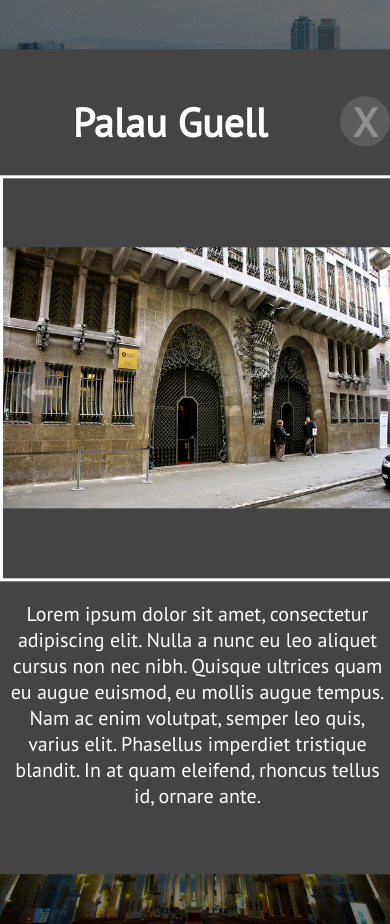
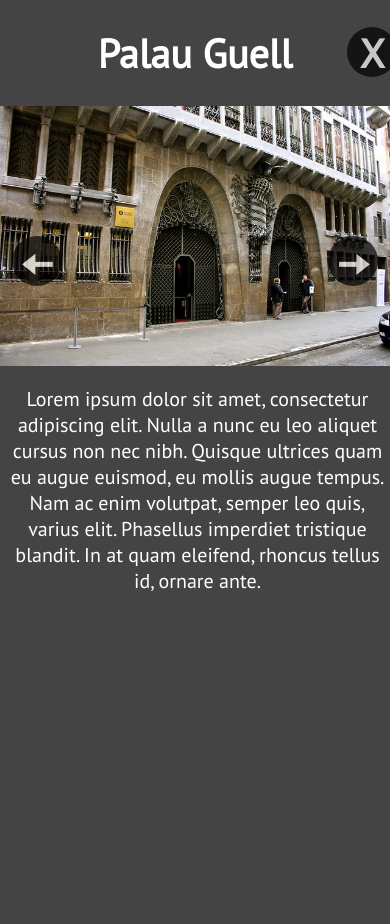
Before and after one commit to sivertheisholt/PRO1000, a PHP site: page /recommendations.html in a window 390 px wide, after a click on "Palau Guell". Run offline with PHP 8.4, Linux system fonts and the light colour scheme.

Commit message:
Attractions mobile

```diff
--- a/css/style.css
+++ b/css/style.css
@@ -6,6 +6,10 @@ body, html {
     color:rgb(226, 222, 223);
     font-family: 'PT Sans', sans-serif;
 }
+header {
+  text-shadow: -1px -1px 0 #000, 1px -1px 0 #000, -1px 1px 0 #000, 1px 1px 0 #000;
+}
+
 
 a {
     color:rgb(60, 180, 250);
@@ -97,7 +101,7 @@ a {
   bottom: 0;
   background-color: rgba(0,0,0,0.5);
   z-index: 2;
-  cursor: pointer;
+  /*cursor: pointer;*/
 }
 
 #overlayText{
@@ -112,6 +116,8 @@ a {
   width: 900px;
   transform: translate(-50%,-50%);
   -ms-transform: translate(-50%,-50%);
+
+
 }
 
 #img_slider {
@@ -124,21 +130,21 @@ a {
   object-fit: contain;
 }
 
-#tilbake_knapp {
+#back_btn {
   position: absolute;
   top: 40%;
   left: 3%;
 }
 
-#neste_knapp {
+#next_btn {
   position: absolute;
   top: 40%;
-  left: 92%;
+  right: 3%;
 }
-#slider_innhold {
+#slider_content {
   position: relative;
 }
-.bilde_knapp {
+.img_btn {
   background-color: grey;
   border-radius: 50%;
   height: 50px;
@@ -148,8 +154,13 @@ a {
   opacity: 40%;
   user-select: none;
 }
+.img_btn:hover {
+  background-color: #96918c;
+box-shadow: 0 0 5px black;
+}
 #exit{
-  float: right;
+  position: absolute;
+  right: 3%;
 }
 
 
@@ -188,8 +199,7 @@ p {
     display: block;
     margin: 0 auto;
     margin-top: 20px;
-    border-left: 0;
-    border-right: 0;
+
   }
   .rec_box h1 {
     font-size: 23px;
@@ -199,18 +209,30 @@ p {
     position: relative;
     width: 100%;
 }
-#overlayText {
-  width: 100%;
-  height: 85%;
+  .img_btn {
+    background-color: black;
+    opacity: 70%;
 }
-#overlayText img {
- width: 100%;
+
+  #img_slider {
+    border: 0;
+    width: 100%;
+    height: auto;
+
+  }
+  #overlayText {
+    width: 100%;
+    height: 100%;
+    overflow: scroll;
 }
+
 }
 
 @media screen and (max-width: 550px) {
   .rec_box {
 width: 100%;
+border-left: 0;
+border-right: 0;
   }
   .rec_box img {
     width: 100%;
--- a/recommendations.html
+++ b/recommendations.html
@@ -4,9 +4,6 @@
     <meta charset="UTF-8">
     <meta name="viewport" content="width=device-width, initial-scale=1.0">
     <title>Recommendations</title>
-    <!-- <link rel="stylesheet" type="text/css" href="css/navbar.css"> -->
-    <!-- <link rel="stylesheet" type="text/css" href="css/index.css"> -->
-
     <link rel="stylesheet" href="css/style.css">
     <script type="text/javascript" src="script/recommendations.js"></script>
 </head>
@@ -26,7 +23,7 @@
 
 <div id="content">
     <h1>Attractions</h1>
-    <p id = "rec_days"><a id="tredager">3 dager</a> | <a id="femdager">5 dager</a></p>
+    <p id = "rec_days"><a id="all">All</a> | <a id="threedays">3 days</a> | <a id="fivedays">5 days</a></p>
     <div id ="overlay"><div id="overlayText"></div></div>
 <div id="rec_container">
 </div>
--- a/script/recommendations.js
+++ b/script/recommendations.js
@@ -4,8 +4,9 @@ function startup(){
   //  random();
     write_rec(15);
     currentDate();
-    document.getElementById("tredager").onclick = tredager;
-    document.getElementById("femdager").onclick = femdager;
+    document.getElementById("threedays").onclick = three_days;
+    document.getElementById("fivedays").onclick = five_days;
+    document.getElementById("all").onclick = all;
     //document.getElementById("overlay").onclick = overlayOff;
 }
 
@@ -127,7 +128,7 @@ console.log(numberArray);
 }
 
 function write_rec(antall) {    //skriver inn recommendations til html
-    rec_container.innerHTML = "";   //blir tømt pga tredager() og femdager()
+    rec_container.innerHTML = "";   //blir tømt pga three_days() og five_days()
     random();
     for (let i = 0; i < antall; i++) {
      number = numberArray[i];
@@ -137,11 +138,15 @@ function write_rec(antall) {    //skriver inn recommendations til html
      rec_container.innerHTML += '<div class="rec_box" onclick="overlayOn('+number+')"><img src=\"'+image+'\" class="img"><h1>'+name+'</h1></div>';
     }}
 
-function tredager() {
-    write_rec(3); //skriver inn bare 3 attraksjon, kan evt lage et valgt set, og ha flere atraksjoner, samme med femdager()
+function all() {
+    write_rec(15);
 }
 
-function femdager() {
+function three_days() {
+    write_rec(3); //skriver inn bare 3 attraksjon, kan evt lage et valgt set, og ha flere atraksjoner, samme med five_days()
+}
+
+function five_days() {
     write_rec(5);
 }
 
@@ -160,34 +165,43 @@ function overlayOn(id) { //id tilsvarer posisjonen i locations arrayet elementet
     text = locations[id]["text"]; //tekst som skrives inn i overlayet
     document.getElementById("overlay").style.display = "block"; //gjøre overlay elementet synlig
     //skriver inn all html koden inn i overlayetText elementet
-    overlayText.innerHTML = '<h1 class="bilde_knapp" id="exit" onclick="overlayOff()">X</h1><h1>'+name+'</h1><div id="slider_innhold"><h1 id="tilbake_knapp" class="bilde_knapp" onclick="tilbake()">🠄</h1><h1 id="neste_knapp" class="bilde_knapp" onclick="neste()">🠆</h1><div id="bilde_slider"></div></div><p>'+text+'</p>';
-   skriv_bilde(); //tilkaller skriv_bilde() funksjonen
+    overlayText.innerHTML = '<h1 class="img_btn" id="exit" onclick="overlayOff()">X</h1><h1>'+name+'</h1><div id="slider_content"><h1 id="back_btn" class="img_btn" onclick="back()">🠄</h1><h1 id="next_btn" class="img_btn" onclick="next()">🠆</h1><div id="slider"></div></div><p>'+text+'</p>';
+   write_image(); //tilkaller write_image() funksjonen
+   disable_scroll();
+}
+
+function disable_scroll() {
+    document.body.style.overflow = "hidden";
+}
+function enable_scroll() {
+    document.body.style.overflow = "visible";
 }
 
 function overlayOff() {
     document.getElementById("overlay").style.display = "none"; //gjemmer overlayet
     overlayText.innerHTML = "";
+    enable_scroll();
 }
 
 
-function neste() {
+function next() {
     if (img_nr == size-1) {
         img_nr = 0;
     } else {
         img_nr++;
     }
-    skriv_bilde();
+    write_image();
 }
 
-function tilbake() {
+function back() {
       if (img_nr == 0) {
         img_nr = size-1;
     } else {
         img_nr--;
     }
-    skriv_bilde();
+    write_image();
 }
 
-function skriv_bilde() { //skriver inn bilde til slideren
-    bilde_slider.innerHTML = '<img src= \"'+images["img_"+img_nr]+'\"  id="img_slider">';
+function write_image() { //skriver inn bilde til slideren
+    slider.innerHTML = '<img src= \"'+images["img_"+img_nr]+'\"  id="img_slider">';
 }
```
